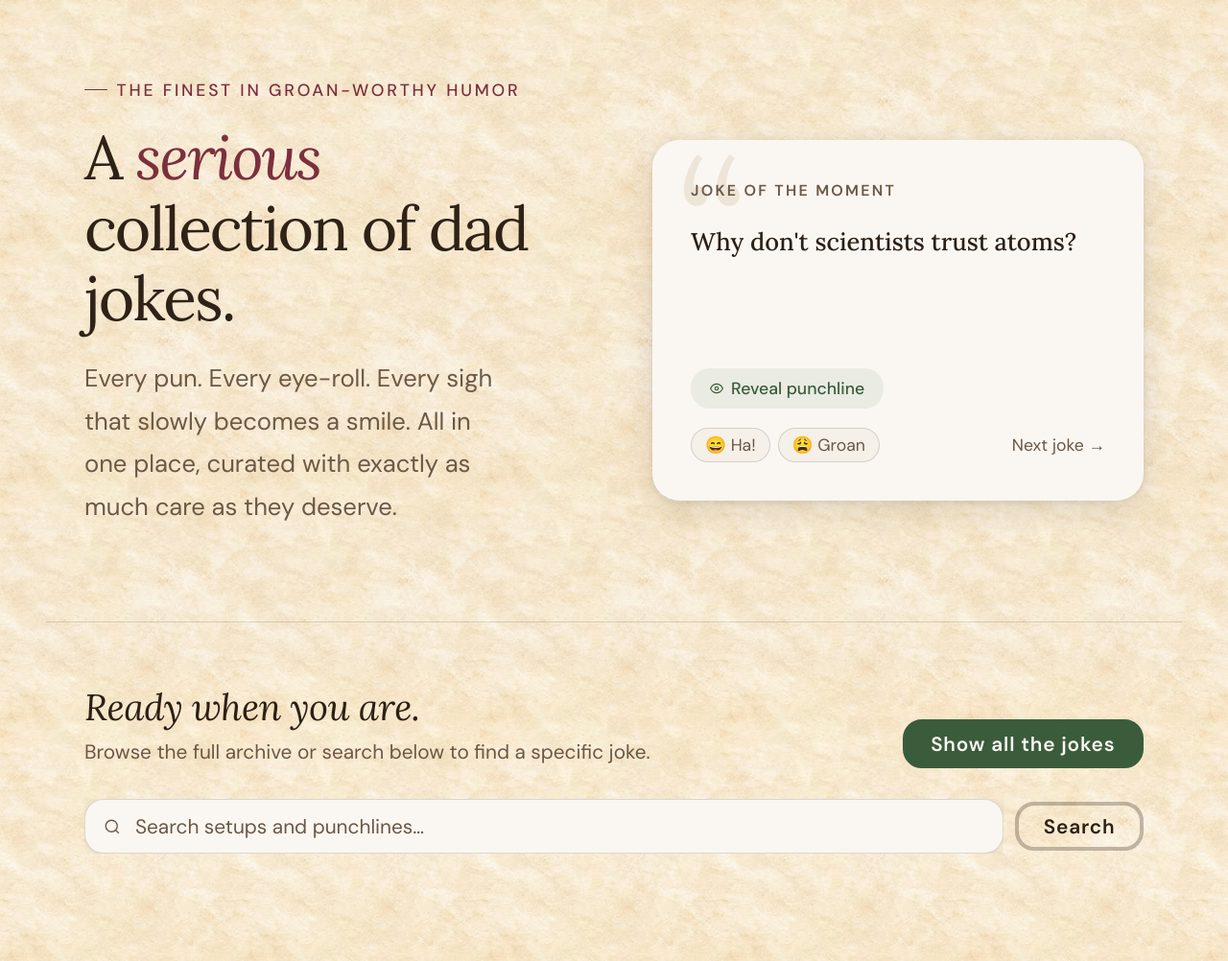
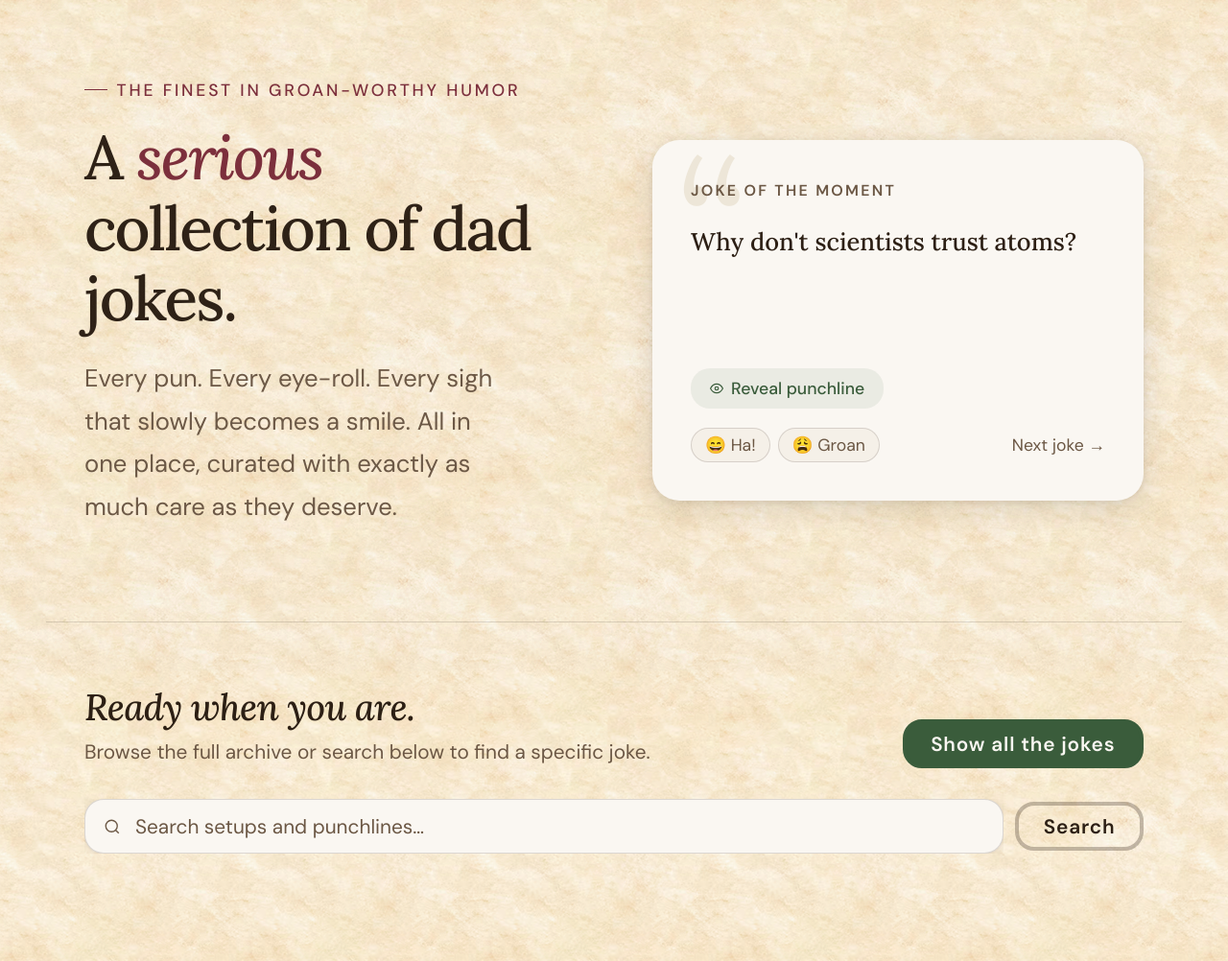
Before and after one commit to TobyZiegler/dadabase, a PHP site: page / in a window 1280 px wide. Shown: the part 100-1102 px from the top of the page at 96% size. Run offline with PHP 8.4, Linux system fonts and the light colour scheme; data comes from the database, SQL or seed files in the repository; a stand-in replaces the project's code that opens the database connection.

Commit message:
Fix for italics

```diff
--- a/index.php
+++ b/index.php
@@ -5,8 +5,8 @@
   <meta name="viewport" content="width=device-width, initial-scale=1.0">
   <title>Dad-a-Base — The World's Finest Dad Joke Database</title>
   <meta name="description" content="A lovingly curated collection of the world's finest dad jokes. Search, vote, and submit your own.">
-  <link rel="stylesheet" href="shared.css">
-  <link rel="stylesheet" href="style.css"></head>
+  <link rel="stylesheet" href="shared.css?v=20260326">
+  <link rel="stylesheet" href="style.css?v=20260326"></head>
 <body>
 
 <!-- ─── Header ─────────────────────────────────────────────────────── -->
@@ -59,7 +59,7 @@
 <section class="section" id="browse">
   <div class="section-header">
     <div>
-      <h2 class="italic">Ready when you are.</h2>
+      <h2><em>Ready when you are.</em></h2>
       <p class="section-subtitle">Browse the full archive or search below to find a specific joke.</p>
     </div>
     <div class="section-header-right">
--- a/shared.css
+++ b/shared.css
@@ -153,14 +153,13 @@ body::before {
  *   <h2>The <em class="burg">full</em> archive.</h2>
  * To make an entire heading italic (e.g. "Ready when you are."):
  *   <h2><em>Ready when you are.</em></h2>
- *   or wrap the whole heading: <h2 style="font-style:italic">…</h2>
  *   or add a local modifier class in the page stylesheet.
  */
 
 h1 {
   font-family: var(--font-display);
   font-size: clamp(3rem, 5vw, 4.5rem);
-  font-weight: 300;
+  font-weight: 500;
   letter-spacing: -0.03em;
   color: var(--text);
   line-height: 1.15;
@@ -169,14 +168,13 @@ h1 {
 
 h1 em {
   font-style: italic;
-  font-weight: 400;
   /* color inherits from .burg/.green on parent, or stays --text */
 }
 
 h2 {
   font-family: var(--font-display);
   font-size: clamp(1.8rem, 3vw, 2.4rem);
-  font-weight: 300;
+  font-weight: 500;
   letter-spacing: -0.02em;
   color: var(--text);
   line-height: 1.25;
@@ -184,15 +182,6 @@ h2 {
 
 h2 em {
   font-style: italic;
-  font-weight: 400;
-}
-
-/* h2 used as a display-italic heading (e.g. "Ready when you are.") */
-h2.italic {
-  font-family: var(--font-display);
-  font-style: italic;
-  font-weight: 400;
-  letter-spacing: -0.01em;
 }
 
 h3 {
@@ -206,7 +195,6 @@ h3 {
 
 h3 em {
   font-style: italic;
-  font-weight: 400;
 }
 
 p {
```
